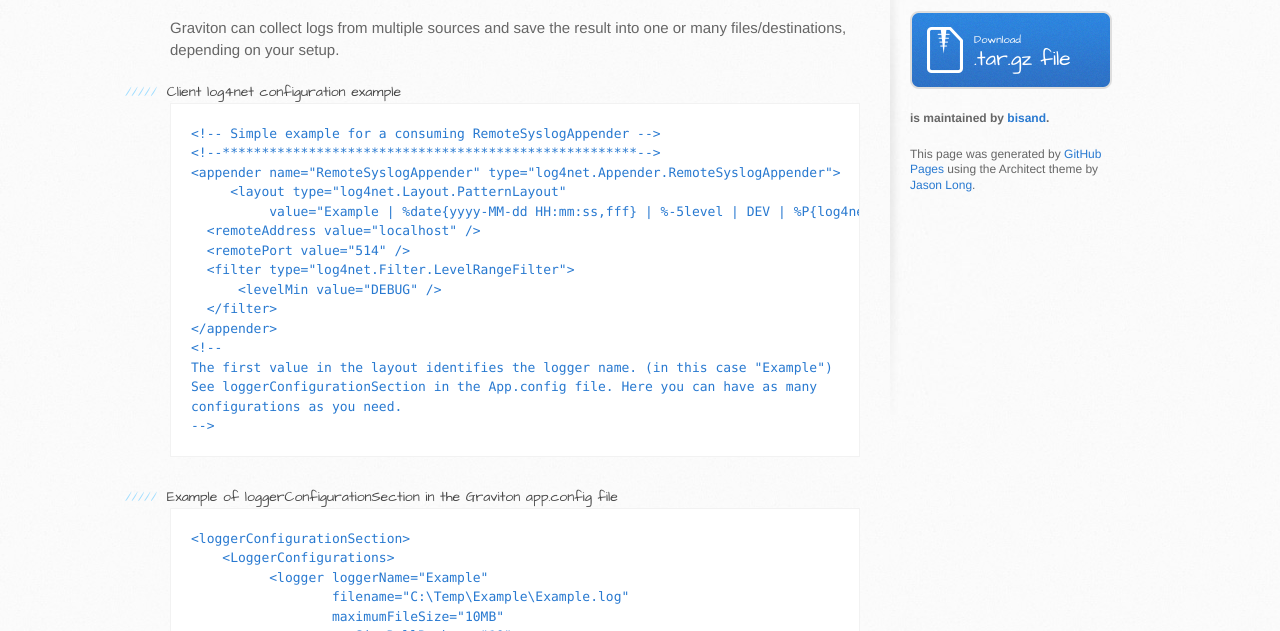
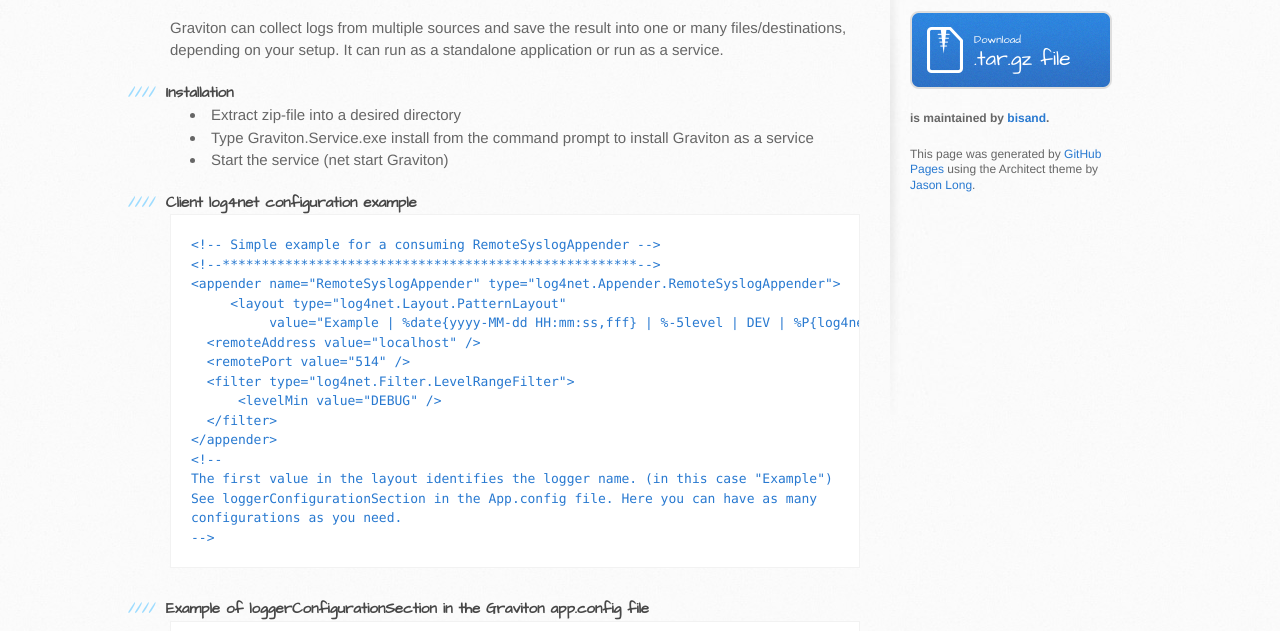
Before and after one commit to bisand/Graviton, a plain HTML site: page index.html in a window 1280 px wide. Shown: the part 321-952 px from the top of the page. Drawn offline with Linux system fonts and the light colour scheme.

```diff
--- a/index.html
+++ b/index.html
@@ -33,10 +33,17 @@
 
 <p>A simple but usefull syslog server.</p>
 
-<p>Graviton can collect logs from multiple sources and save the result into one or many files/destinations, depending on your setup.</p>
+<p>Graviton can collect logs from multiple sources and save the result into one or many files/destinations, depending on your setup. It can run as a standalone application or run as a service.</p>
 
-<h5>
-<a name="client-log4net-configuration-example" class="anchor" href="#client-log4net-configuration-example"><span class="octicon octicon-link"></span></a>Client log4net configuration example</h5>
+<h4>
+<a name="installation" class="anchor" href="#installation"><span class="octicon octicon-link"></span></a>Installation</h4>
+
+<ul>
+<li>Extract zip-file into a desired directory</li>
+<li>Type <strong>Graviton.Service.exe install</strong> from the command prompt to install Graviton as a service</li>
+<li>Start the service (<strong>net start Graviton</strong>)</li>
+</ul><h4>
+<a name="client-log4net-configuration-example" class="anchor" href="#client-log4net-configuration-example"><span class="octicon octicon-link"></span></a>Client log4net configuration example</h4>
 
 <pre><code>&lt;!-- Simple example for a consuming RemoteSyslogAppender --&gt;
 &lt;!--*****************************************************--&gt;
@@ -56,8 +63,8 @@
 --&gt;
 </code></pre>
 
-<h5>
-<a name="example-of-loggerconfigurationsection-in-the-graviton-appconfig-file" class="anchor" href="#example-of-loggerconfigurationsection-in-the-graviton-appconfig-file"><span class="octicon octicon-link"></span></a>Example of loggerConfigurationSection in the Graviton app.config file</h5>
+<h4>
+<a name="example-of-loggerconfigurationsection-in-the-graviton-appconfig-file" class="anchor" href="#example-of-loggerconfigurationsection-in-the-graviton-appconfig-file"><span class="octicon octicon-link"></span></a>Example of loggerConfigurationSection in the Graviton app.config file</h4>
 
 <pre><code>&lt;loggerConfigurationSection&gt;
     &lt;LoggerConfigurations&gt;
```
Also changed, not shown: params.json (+1 -1 lines).
